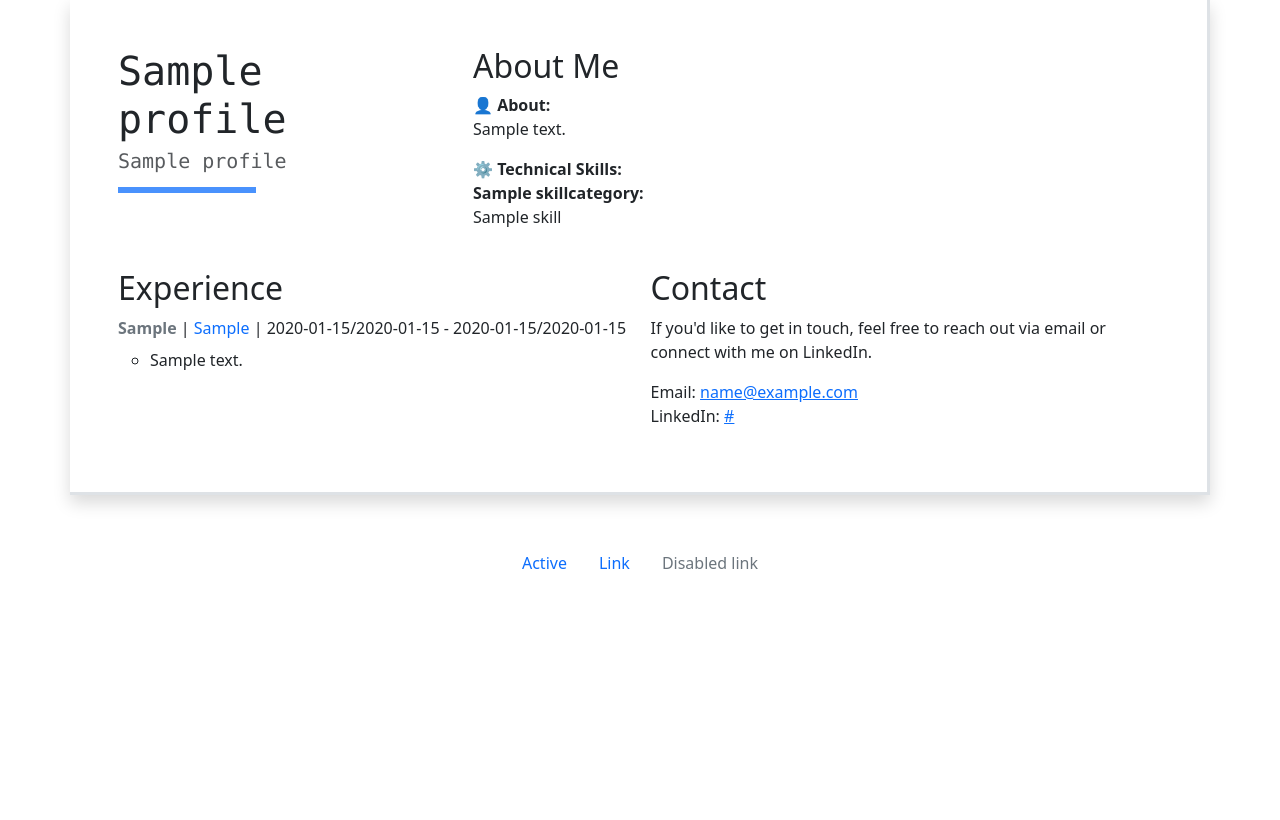
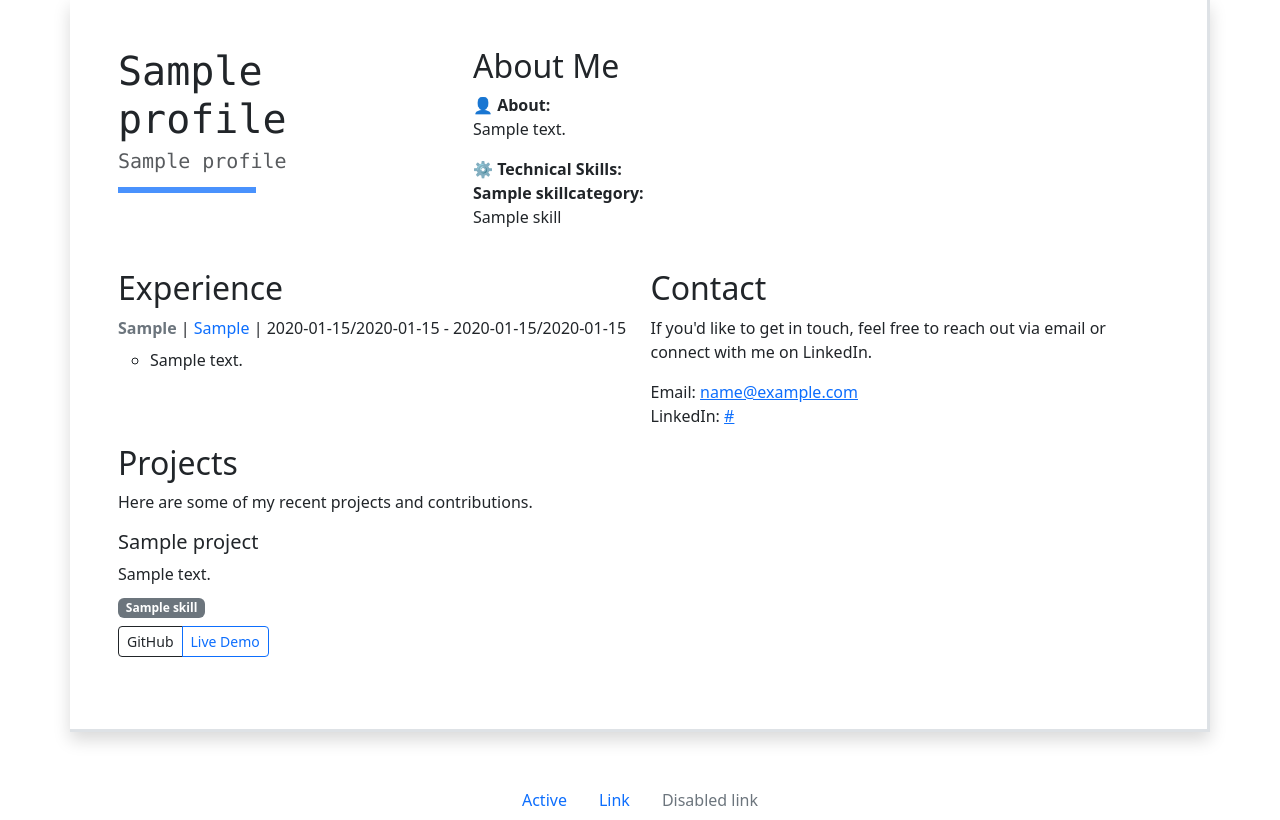
Before and after one commit to by-r/portfolio, a Django app: page /test/ in a window 1280 px wide. Shown: the part 49-869 px from the top of the page. Before the commit the page ends 618 px from the top, so only its background shows below. Run offline with Django 5.2, Linux system fonts and the light colour scheme; tables that the repository leaves empty hold one stand-in row (values such as "Sample post"); some libraries are stand-ins or nearby versions.

Commit message:
Add projects section to profile template and update context in ProfileView

```diff
--- a/portfolio/templates/portfolio/profile.html
+++ b/portfolio/templates/portfolio/profile.html
@@ -62,6 +62,37 @@
                     <li>LinkedIn: <a href="{{ profile.linkedin_url }}">{{ profile.linkedin_url }}</a></li>
                 </ul>
             </div>
+            {% if projects %}
+            <div class="col-md-8">
+                <h2>Projects</h2>
+                <p>Here are some of my recent projects and contributions.</p>
+                <ul class="list-unstyled">
+                    {% for project in projects %}
+                    <li class="mb-4">
+                        <h5>{{ project.name }}</h5>
+                        <p class="mb-2">{{ project.description }}</p>
+                        <div class="mb-2">
+                            {% for tag in project.tags.all %}
+                            <span class="badge bg-secondary me-1">{{ tag.name }}</span>
+                            {% endfor %}
+                        </div>
+                        <div class="btn-group">
+                            {% if project.github_url %}
+                            <a href="{{ project.github_url }}" target="_blank" class="btn btn-sm btn-outline-dark">
+                                GitHub
+                            </a>
+                            {% endif %}
+                            {% if project.live_url %}
+                            <a href="{{ project.live_url }}" target="_blank" class="btn btn-sm btn-outline-primary">
+                                Live Demo
+                            </a>
+                            {% endif %}
+                        </div>
+                    </li>
+                    {% endfor %}
+                </ul>
+            </div>
+            {% endif %}
         </div>
     </div>
     <nav class="nav mt-5 justify-content-center">
--- a/portfolio/views.py
+++ b/portfolio/views.py
@@ -1,6 +1,6 @@
 from django.shortcuts import render
 from django.views.generic import TemplateView
-from .models import Experience, Profile, SkillCategory
+from .models import Experience, Profile, SkillCategory, Project
 
 # Create your views here.
 
@@ -20,4 +20,5 @@ class ProfileView(TemplateView):
         context["profile"] = profile
         context["experiences"] = Experience.objects.filter(profile=profile)
         context["skills"] = SkillCategory.objects.all()
+        context["projects"] = Project.objects.all()
         return context
```
